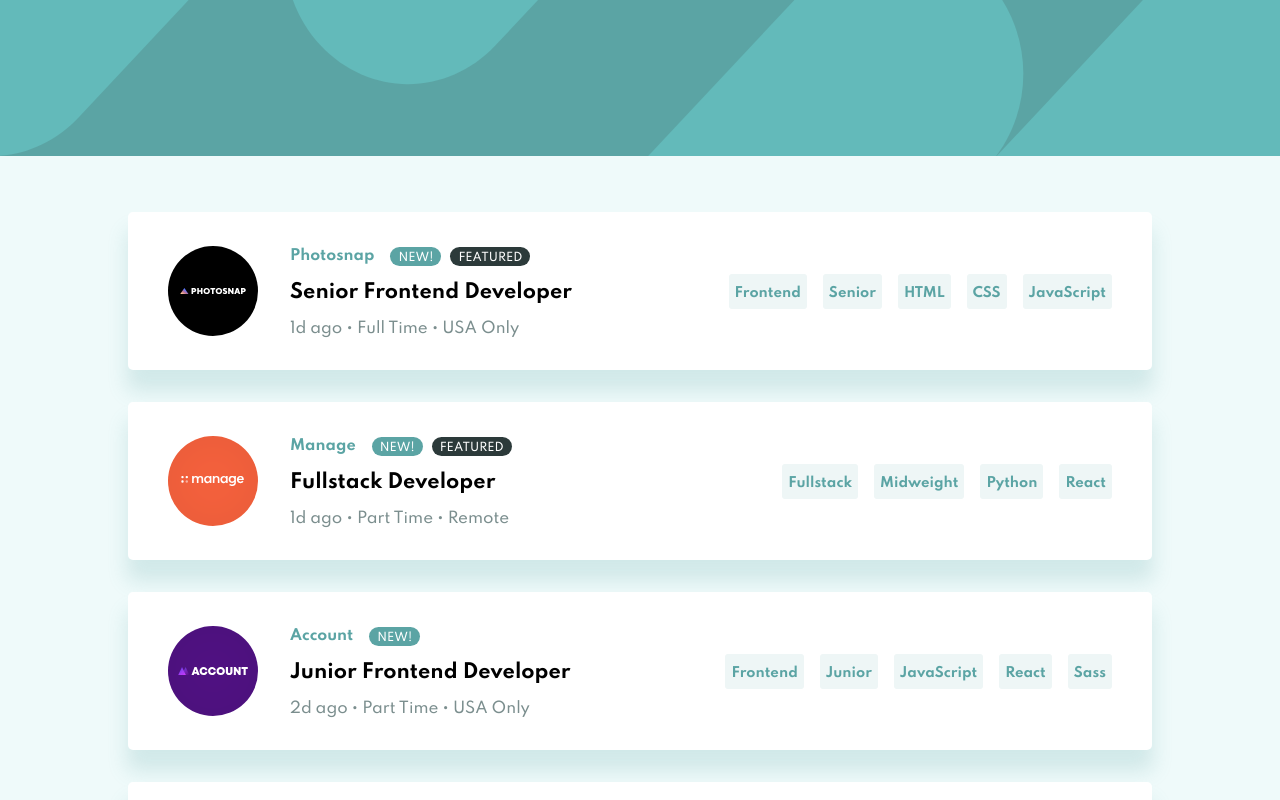
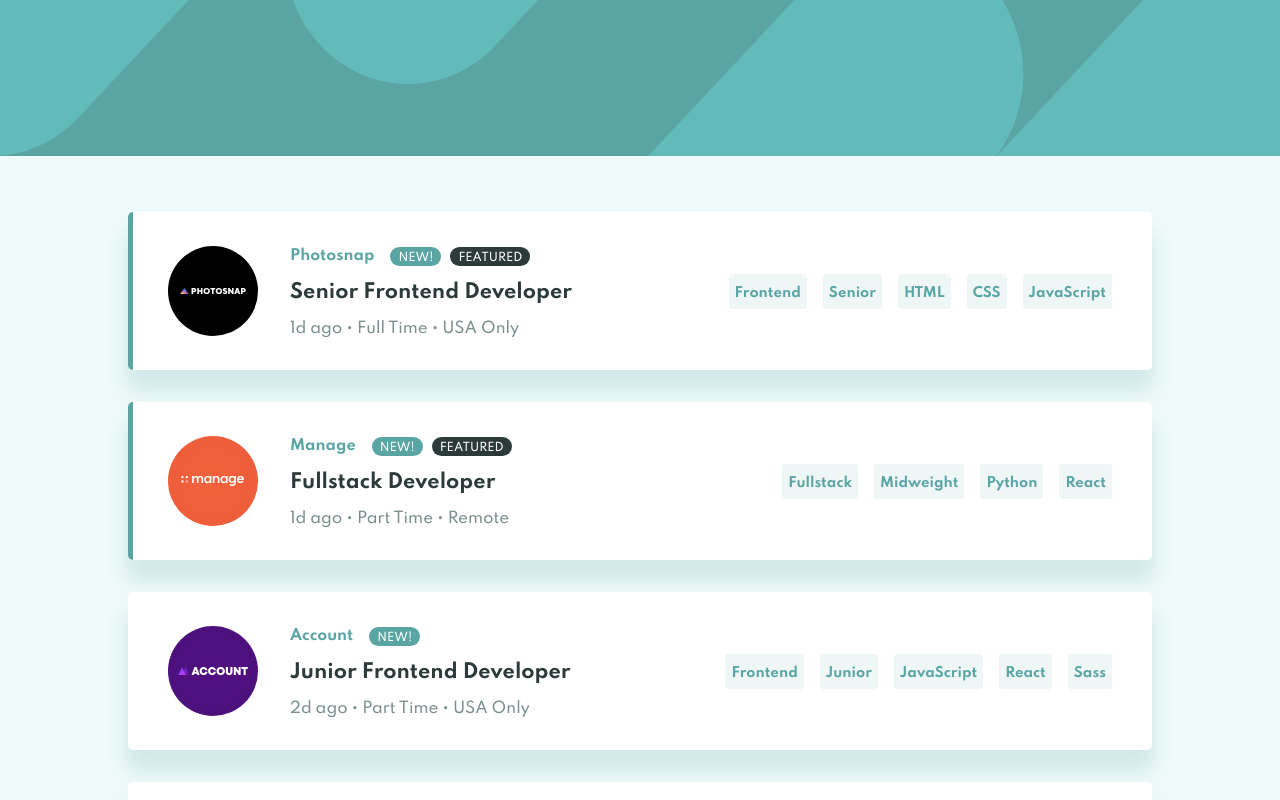
Before and after one commit to kyle4real/Job-Listings-Filtering, a plain HTML site: page index.html in a window 1280 px wide. Shown: the top 800 px of the page. Drawn offline with Linux system fonts and the light colour scheme.

Commit message:
added featured display

```diff
--- a/assets/css/style.css
+++ b/assets/css/style.css
@@ -145,6 +145,20 @@ main {
 .job__container:not(:last-child) {
     margin-bottom: 3rem;
 }
+
+/* featured display (blue bar on left) */
+.featured__display:before {
+    content: "";
+    position: absolute;
+    left: 0;
+    top: 0;
+    height: 100%;
+    width: 5px;
+    background: var(--desatuarted-dark-cyan);
+    border-bottom-left-radius: 5px;
+    border-top-left-radius: 5px;
+}
+/* end featured display */
 
 @media screen and (min-width: 768px) {
     .job__container {
@@ -329,6 +343,15 @@ main {
     margin-bottom: calc(1rem - 4px);
 }
 
+.data__position {
+    color: var(--very-dark-grayish-cyan);
+    cursor: pointer;
+    transition: all var(--speed) ease;
+}
+.data__position:hover {
+    color: var(--desatuarted-dark-cyan);
+}
+
 @media screen and (min-width: 768px) {
     .data__company {
         font-size: 0.9rem;
@@ -357,6 +380,12 @@ main {
     margin-right: 1rem;
     font-weight: 700;
     font-size: 0.83rem;
+    transition: all var(--speed) ease;
+}
+
+.job__category:hover {
+    background: var(--desatuarted-dark-cyan);
+    color: white;
 }
 
 @media screen and (min-width: 768px) {
--- a/assets/js/main.js
+++ b/assets/js/main.js
@@ -16,6 +16,9 @@ class UI {
         // the container
         const jobContainer = document.createElement("div");
         jobContainer.className = "job__container";
+        if (job.featured) {
+            jobContainer.classList.add("featured__display");
+        }
 
         // the img
         const jobImg = document.createElement("img");
```
